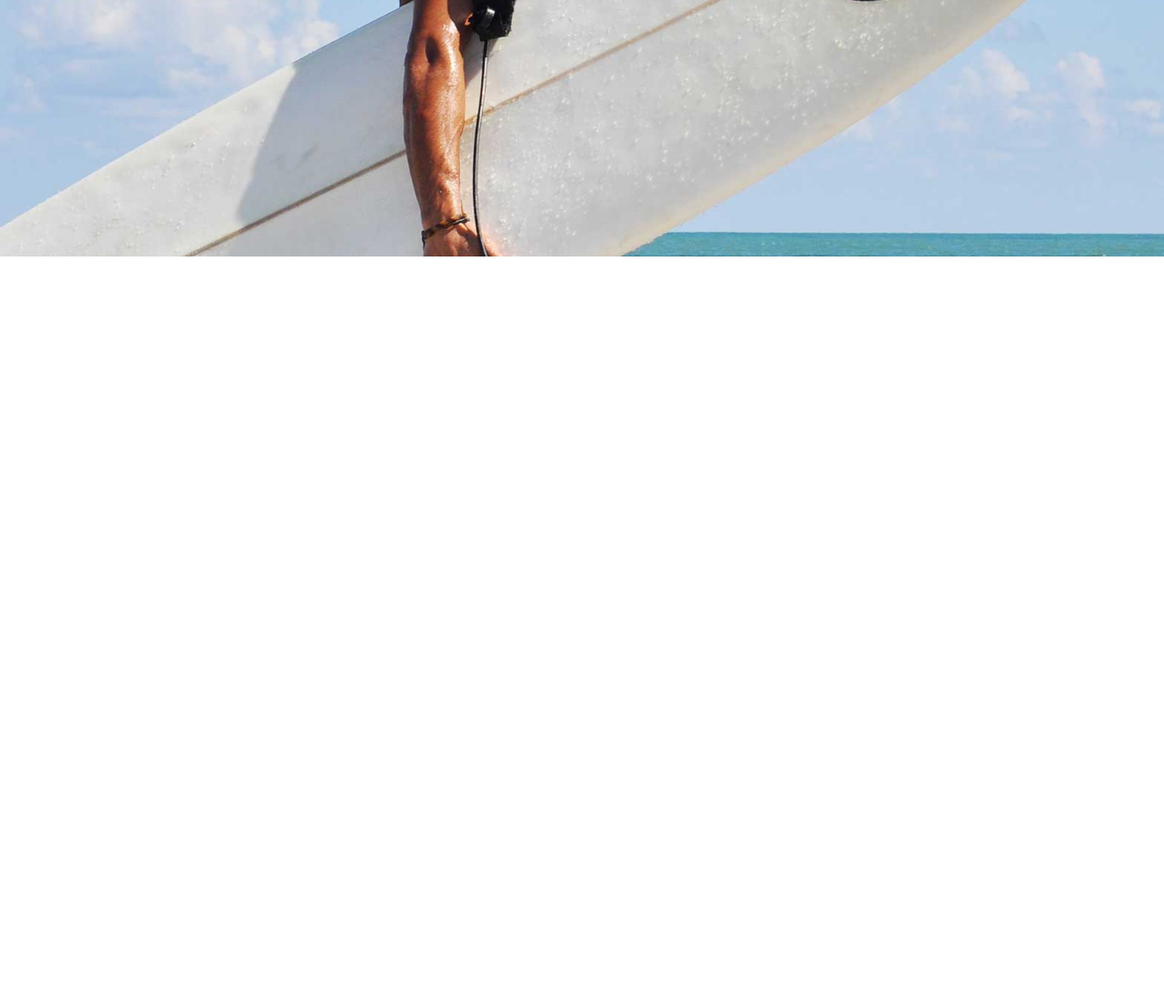
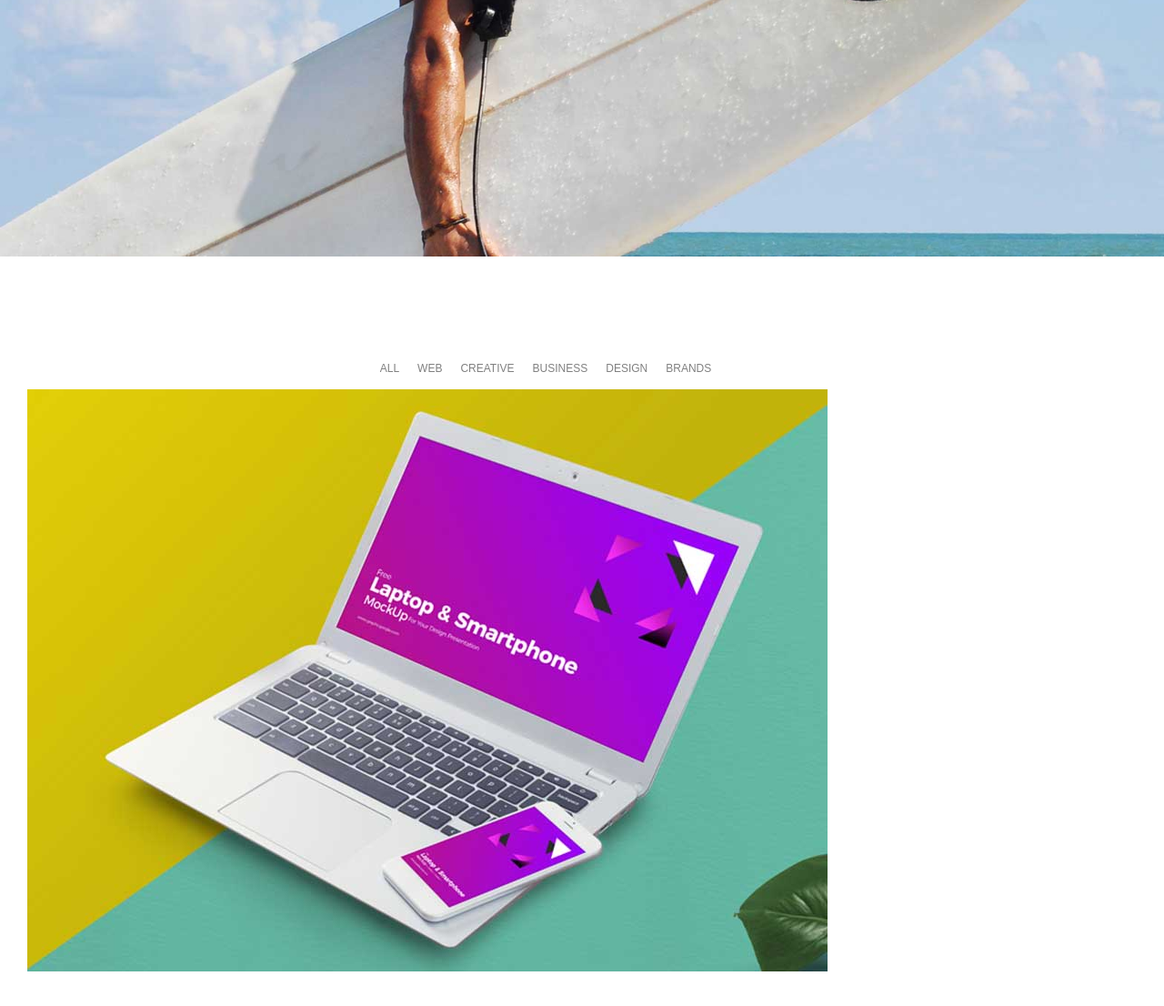
Before and after one commit to AnaClaudiaSac/clone-minipro, a plain HTML site: page index.html in a window 1280 px wide. Shown: the part 518-1624 px from the top of the page at 91% size. Before the commit the page ends 818 px from the top, so only its background shows below. Drawn offline with Linux system fonts and the light colour scheme.

Commit message:
include image section and css for image section

```diff
--- a/css/styles.css
+++ b/css/styles.css
@@ -38,14 +38,14 @@ ul li {
     margin-right: 20px;
 }
 
-ul li a {
+.nav-menu li a {
     text-decoration: none;
     color: white;
     font-size: 14px;
     font-weight: 700;
 }
 
-ul li a:hover {
+.nav-menu li a:hover {
     text-decoration: none;
     color: orange;
 }
@@ -87,3 +87,20 @@ ul li a:hover {
     border: 2px solid #fff;
     color: white;
 }
+
+.image-section {
+    text-transform: uppercase;
+    padding: 100px 30px;
+}
+
+.image-menu {
+    justify-content: center;
+}
+
+.image-menu li {
+    text-decoration: none;
+    color: gray;
+    font-size: 12px;
+    text-align: center;
+
+}
--- a/index.html
+++ b/index.html
@@ -16,7 +16,7 @@
     <header>
         <div class="menu">
             <h1>MINIPRO</h1>
-            <ul>
+            <ul class="nav-menu">
                 <li><a href="">HOME</a></li>
                 <li><a href="">ABOUT</a></li>
                 <li><a href="">SERVICES</a></li>
@@ -35,15 +35,27 @@
                 <button>CONTACT US</button>
             </div>
         </div>
+
+    </header>
+    <div class="image-section">
+        <ul class="image-menu">
+            <li>all</li>
+            <li>web</li>
+            <li>creative</li>
+            <li>business</li>
+            <li>design</li>
+            <li>brands</li>
+
+        </ul>
+
         <div class="image-container">
-            <img src="" alt="">
+            <img src="assets/img/imag-1.jpg" alt="laptop">
+        </div>
+
+    </div>
 
 
 
-        </div>
-
-
-    </header>
 </body>
 
 </html>
```
